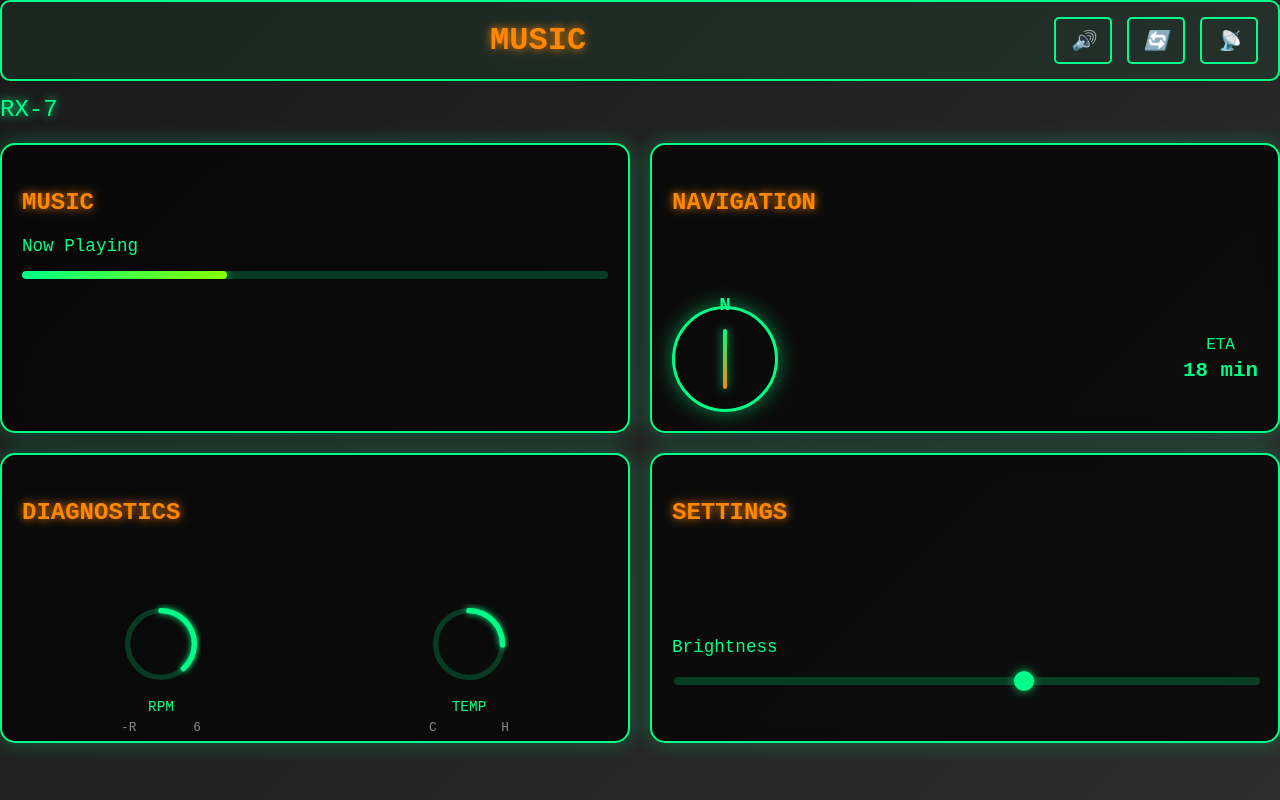
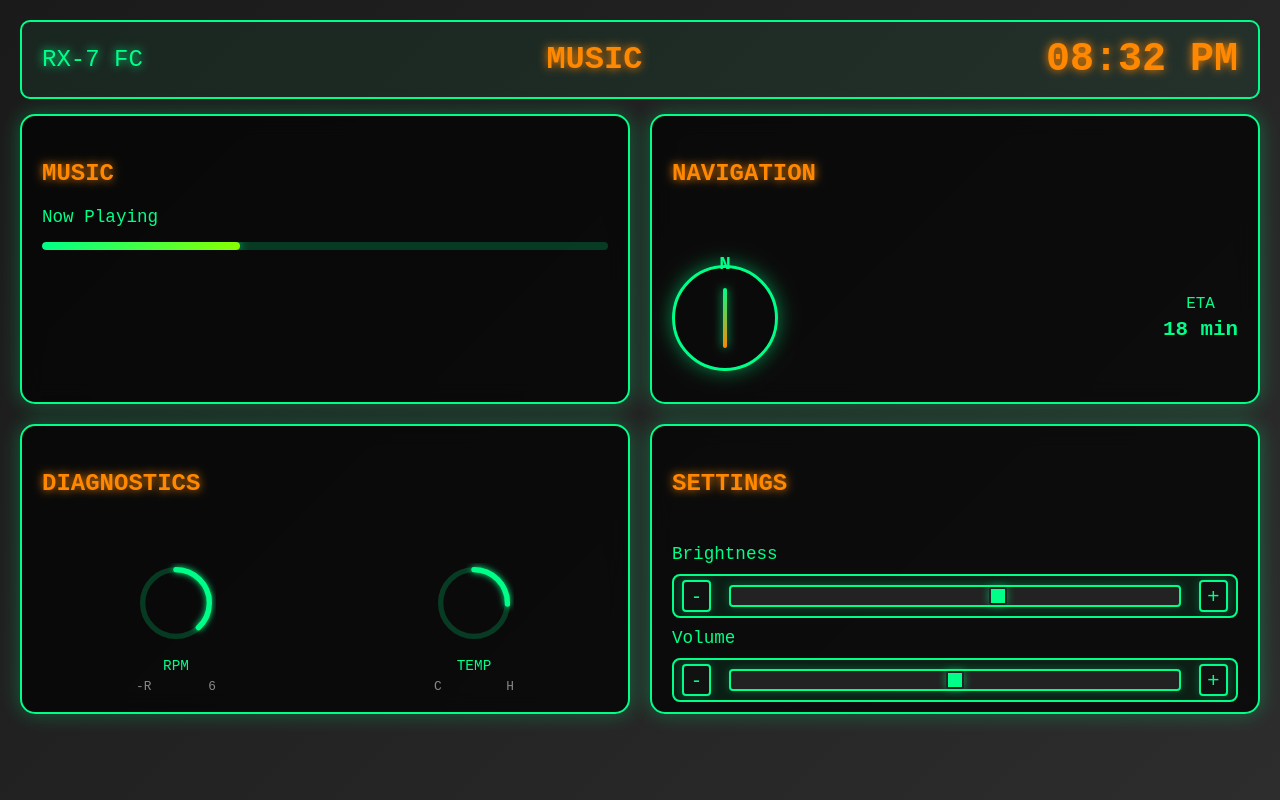
Before and after one commit to bboynton97/rx7-headunit, an Angular app: page /home in a window 1280 px wide. Built offline with nearby package versions, Linux system fonts and the light colour scheme.

Commit message:
better dashbaord

```diff
--- a/src/app/pages/home/home.component.css
+++ b/src/app/pages/home/home.component.css
@@ -6,6 +6,7 @@
   height: 100vh;
   box-sizing: border-box;
   overflow: hidden;
+  padding: 20px;
 }
 
 .top-bar {
@@ -49,16 +50,14 @@
   transition: all 0.3s ease;
 }
 
-.control-btn:hover {
-  background: rgba(0, 255, 136, 0.2);
-  box-shadow: 0 0 15px rgba(0, 255, 136, 0.5);
-}
-
 .vehicle-model {
   font-size: 1.5rem;
   color: #00ff88;
-  margin-bottom: 20px;
   text-shadow: 0 0 10px #00ff88;
+  margin-bottom: 0;
+  display: flex;
+  align-items: center;
+  height: 100%;
 }
 
 .main-grid {
@@ -79,15 +78,10 @@
   transition: all 0.3s ease;
 }
 
-.panel:hover {
-  box-shadow: 0 0 30px rgba(0, 255, 136, 0.5);
-  transform: translateY(-2px);
-}
-
 .panel h3 {
   color: #ff8800;
   font-size: 1.5rem;
-  margin-bottom: 20px;
+  margin-bottom: 8px;
   text-shadow: 0 0 10px #ff8800;
 }
 
@@ -231,7 +225,8 @@
 .setting-item {
   display: flex;
   flex-direction: column;
-  gap: 15px;
+  gap: 8px;
+  margin-bottom: 10px;
 }
 
 .setting-label {
@@ -294,3 +289,90 @@
     font-size: 1.8rem;
   }
 }
+
+.slider-rect-container {
+  display: flex;
+  align-items: center;
+  gap: 10px;
+  background: rgba(0, 255, 136, 0.08);
+  border: 2px solid #00ff88;
+  border-radius: 8px;
+  padding: 4px 8px;
+  margin-top: 2px;
+  width: 100%;
+  box-sizing: border-box;
+}
+
+.rect-slider {
+  -webkit-appearance: none;
+  width: 100%;
+  min-width: 0;
+  height: 18px;
+  background: #222;
+  border: 2px solid #00ff88;
+  border-radius: 4px;
+  outline: none;
+  margin: 0 8px;
+  box-shadow: 0 0 8px #00ff8844;
+  transition: background 0.2s;
+  flex: 1 1 auto;
+}
+
+.rect-slider::-webkit-slider-thumb {
+  -webkit-appearance: none;
+  width: 18px;
+  height: 18px;
+  background: #00ff88;
+  border-radius: 2px;
+  border: 2px solid #222;
+  box-shadow: 0 0 8px #00ff8888;
+  cursor: pointer;
+  transition: background 0.2s;
+}
+
+.rect-slider::-moz-range-thumb {
+  width: 18px;
+  height: 18px;
+  background: #00ff88;
+  border-radius: 2px;
+  border: 2px solid #222;
+  box-shadow: 0 0 8px #00ff8888;
+  cursor: pointer;
+  transition: background 0.2s;
+}
+
+.rect-slider::-ms-thumb {
+  width: 18px;
+  height: 18px;
+  background: #00ff88;
+  border-radius: 2px;
+  border: 2px solid #222;
+  box-shadow: 0 0 8px #00ff8888;
+  cursor: pointer;
+  transition: background 0.2s;
+}
+
+.rect-slider:focus {
+  background: #333;
+}
+
+.slider-btn {
+  background: #111;
+  color: #00ff88;
+  border: 2px solid #00ff88;
+  border-radius: 4px;
+  font-size: 1.3rem;
+  width: 32px;
+  height: 32px;
+  display: flex;
+  align-items: center;
+  justify-content: center;
+  cursor: pointer;
+  transition: background 0.2s, color 0.2s;
+  box-shadow: 0 0 8px #00ff8844;
+}
+
+.slider-btn:hover {
+  background: #00ff88;
+  color: #111;
+}
--- a/src/app/pages/home/home.component.html
+++ b/src/app/pages/home/home.component.html
@@ -1,16 +1,10 @@
 <div class="dashboard">
   <!-- Top Bar -->
   <div class="top-bar">
-    <div class="time">{{ currentTime }}</div>
+    <div class="vehicle-model">RX-7 FC</div>
     <div class="music-status">MUSIC</div>
-    <div class="top-controls">
-      <button class="control-btn"><i class="icon-volume"></i></button>
-      <button class="control-btn"><i class="icon-refresh"></i></button>
-      <button class="control-btn"><i class="icon-cast"></i></button>
-    </div>
+    <div class="time">{{ time }}</div>
   </div>
-
-  <div class="vehicle-model">RX-7</div>
 
   <!-- Main Grid -->
   <div class="main-grid">
@@ -79,13 +73,26 @@
       <div class="settings-content">
         <div class="setting-item">
           <span class="setting-label">Brightness</span>
-          <div class="slider-container">
+          <div class="slider-rect-container">
+            <button class="slider-btn" (click)="decrementBrightness()">-</button>
             <input type="range"
-                   class="brightness-slider"
+                   class="rect-slider"
                    min="0"
                    max="100"
                    [(ngModel)]="brightness">
-            <div class="slider-track"></div>
+            <button class="slider-btn" (click)="incrementBrightness()">+</button>
+          </div>
+        </div>
+        <div class="setting-item">
+          <span class="setting-label">Volume</span>
+          <div class="slider-rect-container">
+            <button class="slider-btn" (click)="decrementVolume()">-</button>
+            <input type="range"
+                   class="rect-slider"
+                   min="0"
+                   max="100"
+                   [(ngModel)]="volume">
+            <button class="slider-btn" (click)="incrementVolume()">+</button>
           </div>
         </div>
       </div>
--- a/src/app/pages/home/home.component.ts
+++ b/src/app/pages/home/home.component.ts
@@ -18,6 +18,7 @@ export class HomeComponent implements OnInit, OnDestroy {
   currentTime: string = '';
   playbackProgress: number = 35;
   brightness: number = 60;
+  volume: number = 50;
   rpmGaugeValue: number = 120; // Out of 314 (full circle)
   tempGaugeValue: number = 80;
 
@@ -50,4 +51,17 @@ export class HomeComponent implements OnInit, OnDestroy {
   goToScreensaver() {
     this.router.navigate(['/screensaver']);
   }
+
+  incrementBrightness() {
+    this.brightness = Math.min(100, this.brightness + 1);
+  }
+  decrementBrightness() {
+    this.brightness = Math.max(0, this.brightness - 1);
+  }
+  incrementVolume() {
+    this.volume = Math.min(100, this.volume + 1);
+  }
+  decrementVolume() {
+    this.volume = Math.max(0, this.volume - 1);
+  }
 }
```
